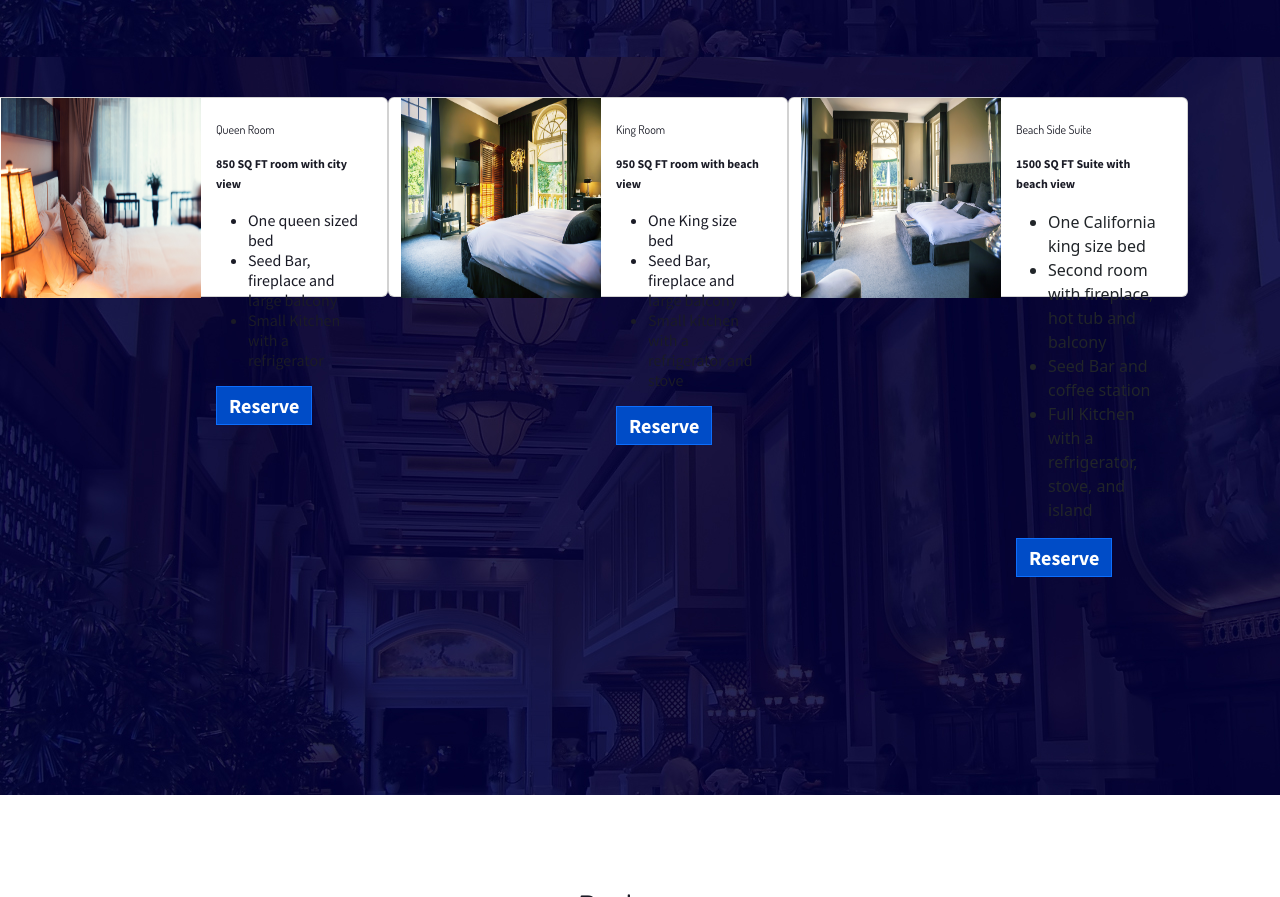
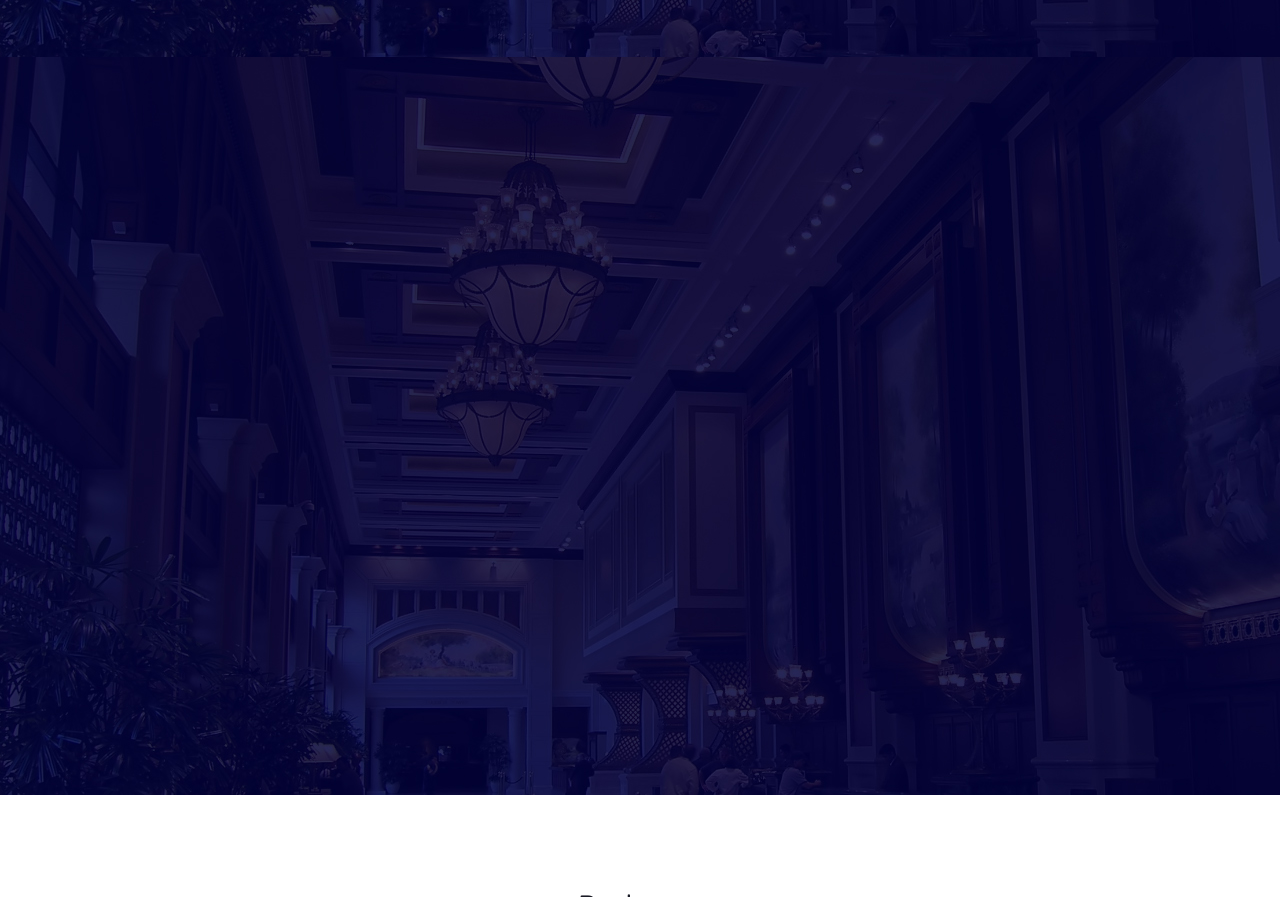
Before and after one commit to ZahidAfsar/AfsarZHamsterHotel, a plain HTML site: page index.html in a window 1280 px wide. Shown: the part 2882-3779 px from the top of the page. Drawn offline with nearby package versions, Linux system fonts and the light colour scheme.

Commit message:
Mobile 2

```diff
--- a/index.html
+++ b/index.html
@@ -162,7 +162,7 @@
 </div>
 <div class="container-fluid imgSpace" style="background-image: url(./assets/hotelMarkupAssets/bg2.jpg); height: 738px;">
   <div class="row" style="padding-top: 40px;">
-<div class="card" style="max-width: 400px; height: 200px;">
+<div class="card classSmallCard" style="max-width: 400px; height: 200px;">
   <div class="row">
     <div class="col-6">
       <img class="ImgSmallCard" src="./assets/hotelMarkupAssets/room1.jpg" class="img-fluid rounded-start" alt="...">
@@ -182,7 +182,7 @@
     </div>
   </div>
 </div>
-<div class="card" style="max-width: 400px; height: 200px;">
+<div class="card classSmallCard" style="max-width: 400px; height: 200px;">
   <div class="row">
     <div class="col-6">
       <img class="ImgSmallCard" src="./assets/hotelMarkupAssets/room3.jpg" class="img-fluid rounded-start" alt="...">
@@ -202,7 +202,7 @@
     </div>
   </div>
 </div>
-<div class="card" style="max-width: 400px; height: 200px;">
+<div class="card classSmallCard" style="max-width: 400px; height: 200px;">
   <div class="row">
     <div class="col-6">
       <img class="ImgSmallCard" src="./assets/hotelMarkupAssets/room2.jpg" class="img-fluid rounded-start" alt="...">
--- a/style/styles.css
+++ b/style/styles.css
@@ -649,3 +649,11 @@ padding-top: 30px;
     height: 20px;
 }
 }
+@media screen and (min-width: 500px) {
+    .classSmallCard{
+        display: none;
+    }
+    .bigSmallBackground{
+        display: none;
+    }
+}
```
